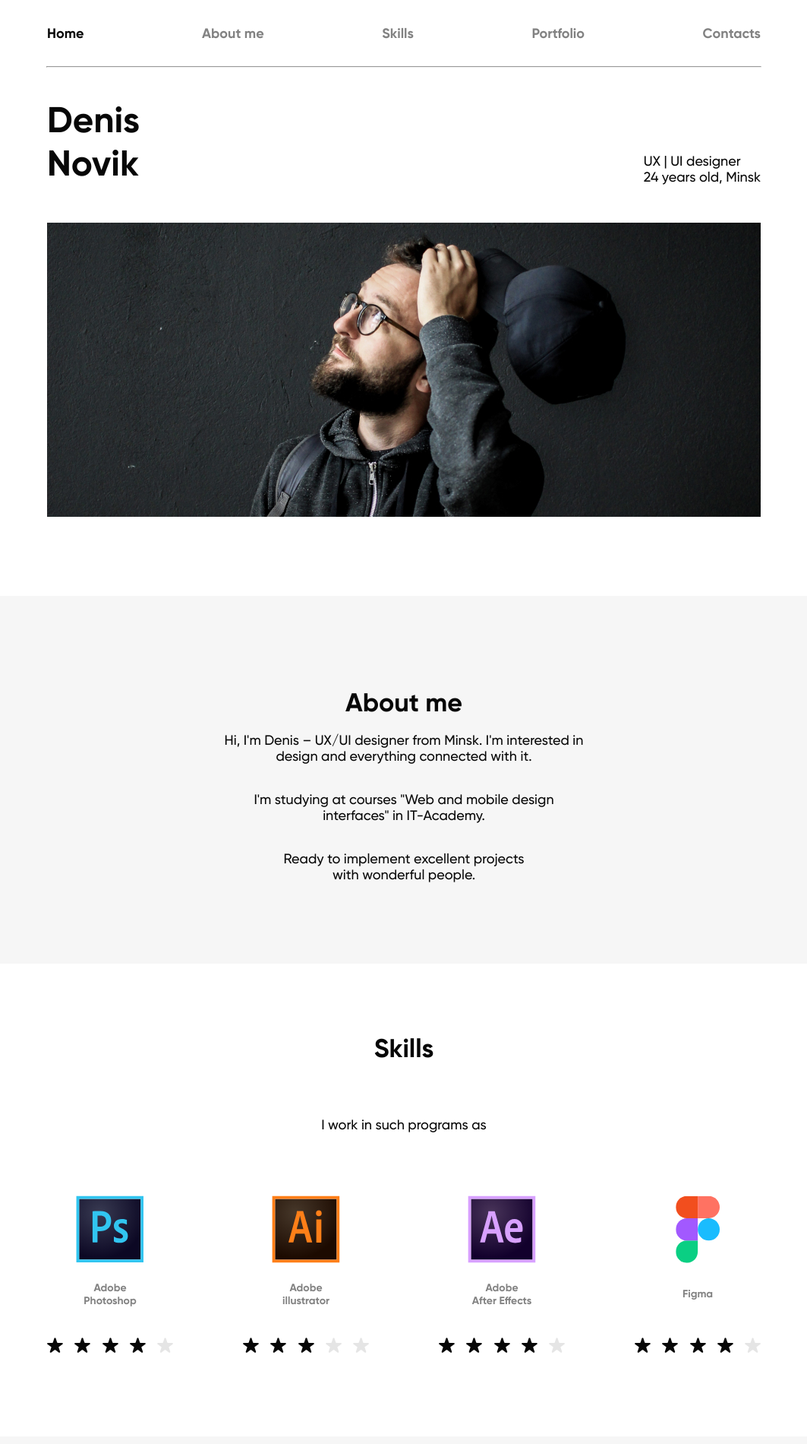
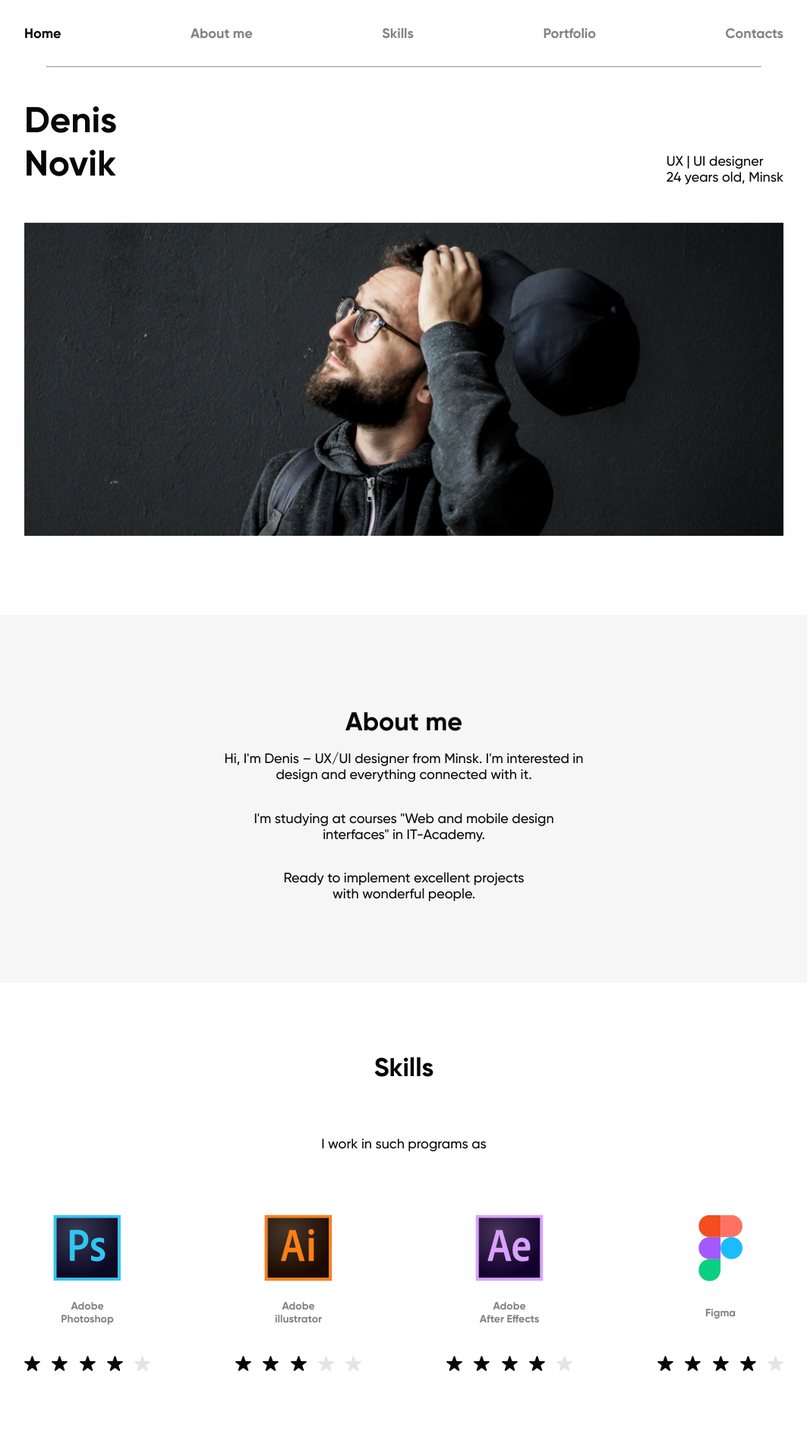
Before and after one commit to HokHHub/novikproject, a plain HTML site: page index.html in a window 1280 px wide. Shown: the top 1900 px of the page at 76% size, without its empty margins (108-1171 px from the left). Drawn offline with Linux system fonts and the light colour scheme.

Commit message:
Add adaptive

```diff
--- a/index.html
+++ b/index.html
@@ -23,7 +23,7 @@
                     <h1 class="head__name">Denis <br> Novik</h1>
                     <p class="head__about">UX | UI designer <br> 24 years old, Minsk</p>
                 </div>
-                <img src="./image/headimg.jpg" alt="Denis Novik">
+                <img class="head__img" src="./image/headimg.jpg" alt="Denis Novik">
             </div>
         </header>
 
--- a/style.css
+++ b/style.css
@@ -18,7 +18,8 @@
 }
 
 hr{
-    width: 940px;
+    max-width: 940px;
+    width: 100%;
     stroke-width: 1px;
     stroke: #828282;
     margin-bottom: 40px;
@@ -64,6 +65,11 @@ hr{
     align-items: flex-end;
 }
 
+.head__img{
+    display: block;
+    width: 100%;
+}
+
 .head__about{
     color: #070707;
     font-family: "Gilroy-Medium";
@@ -98,8 +104,8 @@ hr{
 
 .skills__programms{
     display: flex;
-    gap: 10px;
-    row-gap: 30px;
+    gap: 40px;
+    row-gap: 81px;
     justify-content: space-between;
     width: 100%;
     flex-wrap: wrap;
@@ -169,12 +175,13 @@ hr{
 }
 
 .container{
-    max-width: 940px;
-    width: 100%;
+    max-width: 1000px;
+    /* width: 100%; */
     margin: 0 auto;
     display: flex;
     flex-direction: column;
     align-items: center;
+    padding: 0 30px;
     /* height: 261px */
 }
 
@@ -210,6 +217,8 @@ hr{
 
 .example_image{
     margin-bottom: 43px;
+    width: 100%;
+    display: block;
 }
 
 .portfolio__link{
@@ -313,3 +322,7 @@ hr{
     font-weight: 400;
     margin-top: 45.98px;
 }
+
+.d-none{
+    display: none;
+}
```
